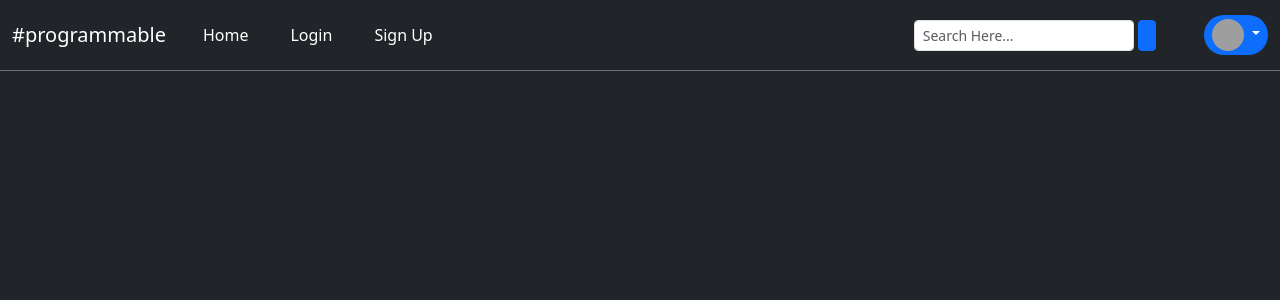
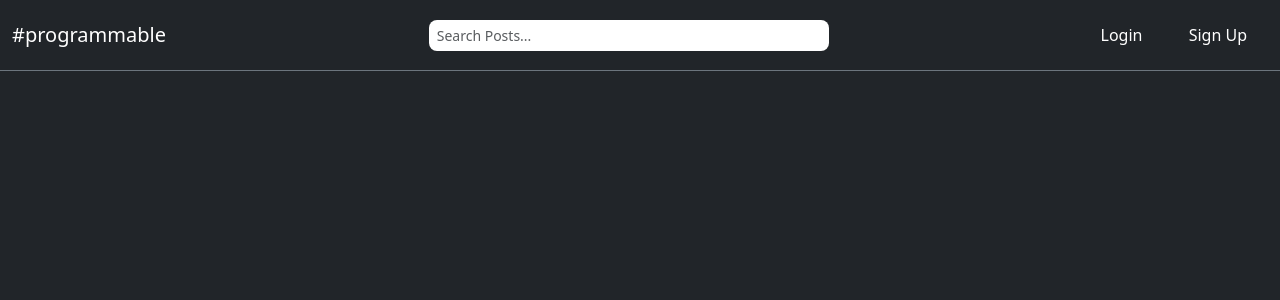
Before and after one commit to zFl4wless/26-sommercamp-social-media-app, a Django app: page / in a window 1280 px wide. Shown: the top 300 px of the page. Run offline with Django 4.2, Linux system fonts and the light colour scheme; data that the repository does not hold is empty; some libraries are stand-ins or nearby versions; grey boxes are pictures that could not be loaded.

Commit message:
style/some_styling

```diff
--- a/templates/base.html
+++ b/templates/base.html
@@ -19,9 +19,9 @@
     {% endif %}
 
 </head>
-<body class="bg-dark">
+    <body class="bg-dark">Here
     <nav class="navbar navbar-expand-lg navbar-dark bg-dark border-bottom border-secondary fixed-top">
-    <div class="container-fluid">
+        <div class="container-fluid d-flex justify-content-between">
             <a class="navbar-brand font-weight-bold" href="{% url 'blog-home' %}">
                 <i class="fa-solid fa-hat-wizard"></i>
                 #programmable
@@ -31,20 +31,22 @@
                 <span class="navbar-toggler-icon"></span>
             </button>
 
-        <div class="collapse navbar-collapse" id="navbarSupportedContent">
-            <a class="btn text-white m-2" href="{% url 'blog-home' %}">
-                <i class="fas fa-home"></i> Home
-            </a>
+                <!------{{ request.get_host }}/blog/search/-->
+            <form class="d-none d-lg-flex" id="searchform" action="{% url 'search' %}" method="get" role="search">
+                <div class="position-relative">
+                <input class="me-1 form-control form-control-sm rounded-3 border-0 pe-5" name="q" type="text" value="{{ request.GET.q }}"
+                       placeholder="Search Posts..." style="width: 400px !important;"/>
+                <button type="button" onclick="searchform.submit()" class="position-absolute top-0 end-0 h-100 px-2 border-0 text-primary bg-transparent pe-3">
+                    <i class="fa-solid fa-magnifying-glass"></i>
+                </button>
+                    </div>
+                </form>
 
+        <div class="align-items-center d-none d-lg-flex">
+                    <div>
                     {% if user.is_authenticated %}
-                <a href="{% url 'post-create' %} " class="btn text-white m-2">
-                    <i class="fas fa-user-edit"></i> New Post
-                </a>
-                <a href="{% url 'user-profile' user.username %}" class="btn text-white m-2">
-                    <i class="fa-solid fa-hippo"></i> {{ user.username }}
-                </a>
-                <a href="{% url 'logout' %} " class="btn text-white m-2">
-                    <i class="fas fa-sign-out-alt"></i> Logout
+                        <a href="{% url 'post-create' %} " class="btn bg-primary rounded-3 text-white m-2">
+                            <i class="fa-solid fa-pen-to-square"></i> New Post
                         </a>
                     {% else %}
                         <a href="{% url 'login' %} " class="btn text-white m-2">
@@ -54,25 +56,27 @@
                             <i class="fas fa-sign-in-alt"></i> Sign Up
                         </a>
                     {% endif %}
+                </div>
 
-                <!------{{ request.get_host }}/blog/search/-->
-                <form class="d-flex ms-auto" id="searchform" action="{% url 'search' %}" method="get" role="search">
-                    <input class="me-1 form-control form-control-sm" name="q" type="text" value="{{ request.GET.q }}"
-                           placeholder="Search Here..."/>
-                    <button type="button" onclick="searchform.submit()" class="text-white my-color btn btn-sm btn-primary">
-                        <i class="fa fa-search"></i>
-                    </button>
-                </form>
-
-                <div class="dropdown ms-5">
-                  <button class="bg-primary border-0 px-2 rounded-5 p-1 text-white dropdown-toggle" type="button" data-bs-toggle="dropdown" aria-expanded="false">
+                {% if user.is_authenticated %}
+                <div class="dropdown ms-2 d-none d-lg-block">
+                  <button class="bg-primary border-0 px-2 rounded-3 p-1 text-white dropdown-toggle" type="button" data-bs-toggle="dropdown" aria-expanded="false">
                       <img width="32px" height="32px" src="/media/{{ user.profile.image }}" alt="" class="rounded-circle">
                   </button>
-                  <ul class="dropdown-menu">
-                    <li><a class="dropdown-item" href="#">Action</a></li>
-                    <li><a class="dropdown-item" href="#">Another action</a></li>
-                    <li><a class="dropdown-item" href="#">Something else here</a></li>
+                  <ul class="dropdown-menu dropdown-menu-end">
+                    <li>
+                        <a href="{% url 'user-profile' user.username %}" class="dropdown-item">
+                            <i class="fa-solid fa-user me-2"></i> {{ user.username }}
+                        </a>
+                    </li>
+                    <li>
+                        <a href="{% url 'logout' %} " class="dropdown-item">
+                            <i class="fas fa-sign-out-alt me-2"></i> Logout
+                        </a>
+                    </li>
                   </ul>
+                </div>
+                {% endif %}
         </div>
         </div>
     </div>
```
Lines whose indentation alone changed are shown as unchanged.
